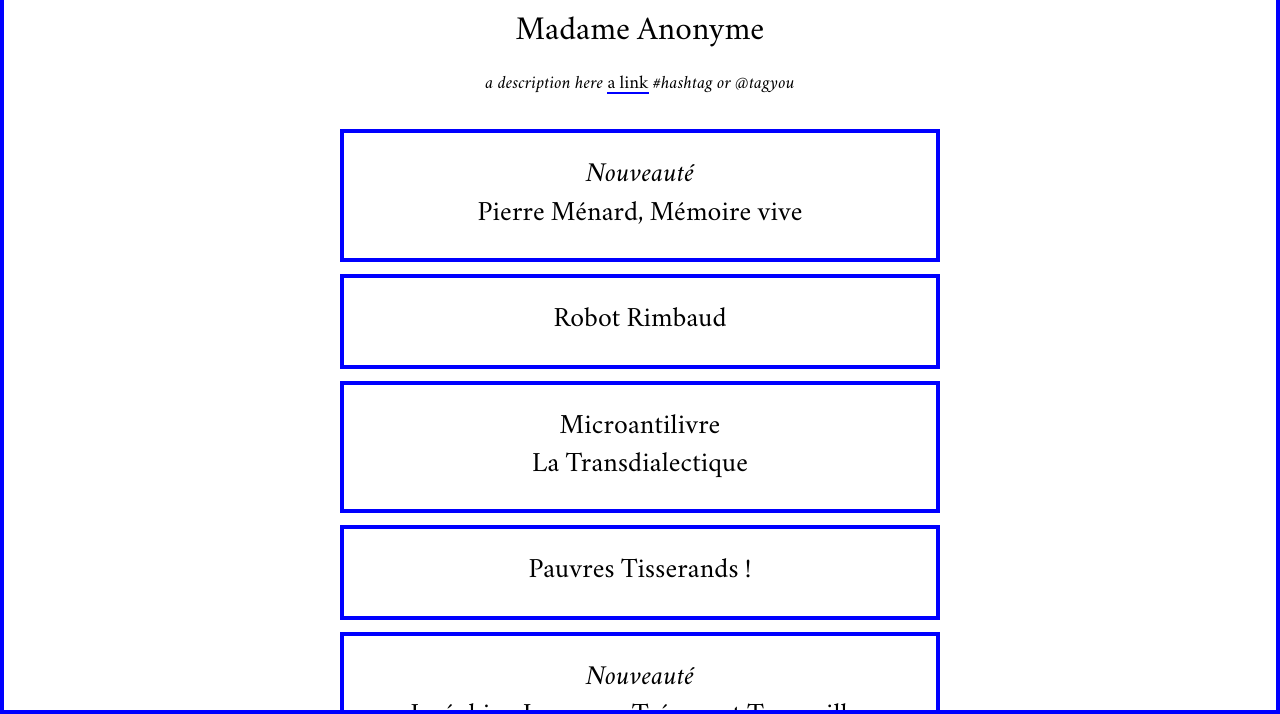
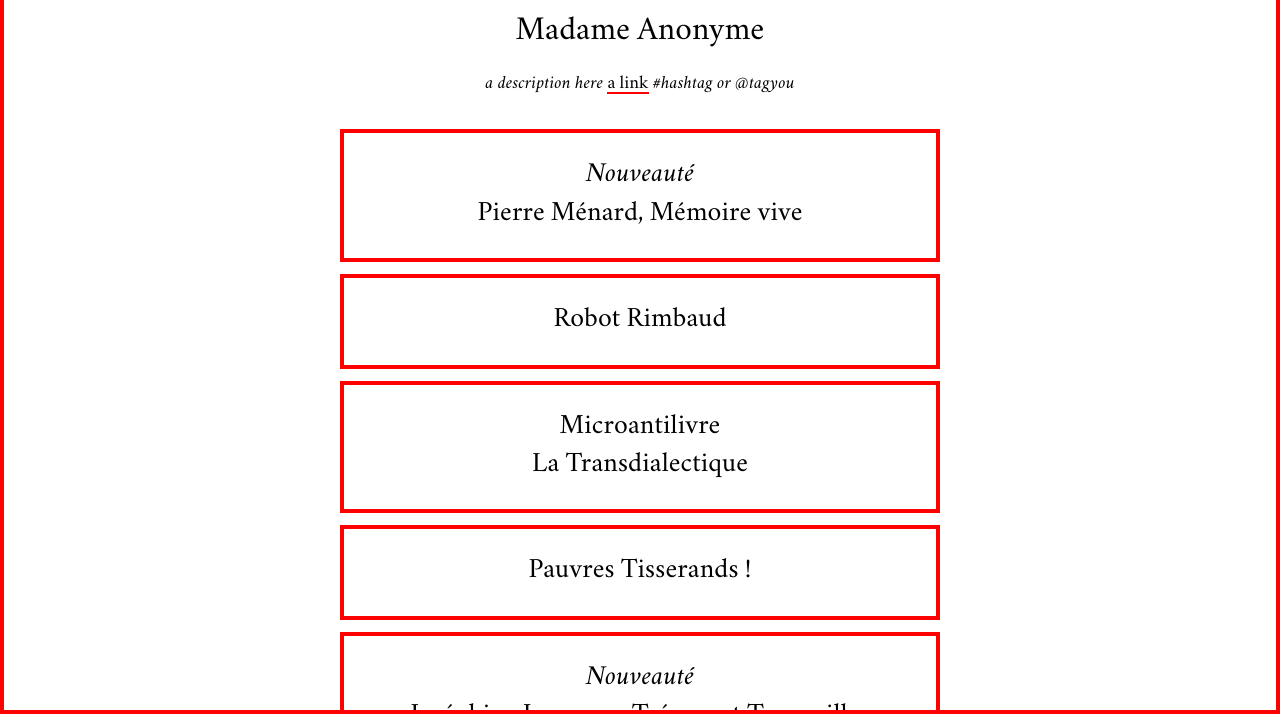
Before and after one commit to irrealitas/racines, a plain HTML site: page index.html in a window 1280 px wide. Shown: the part 86-800 px from the top of the page. Drawn offline with Linux system fonts and the light colour scheme.

Commit message:
Deploying to gh-pages from  @ fab8a36a6eb892f36b47fba9511b98069bf58463 🚀

```diff
--- a/index.html
+++ b/index.html
@@ -12,7 +12,7 @@
     :root {
       --color-background: #fff;
       --color-static: #000;
-      --color-dynamic: #00f;
+      --color-dynamic: #f00;
       --border-width: 4px;
     }
   </style>
```
